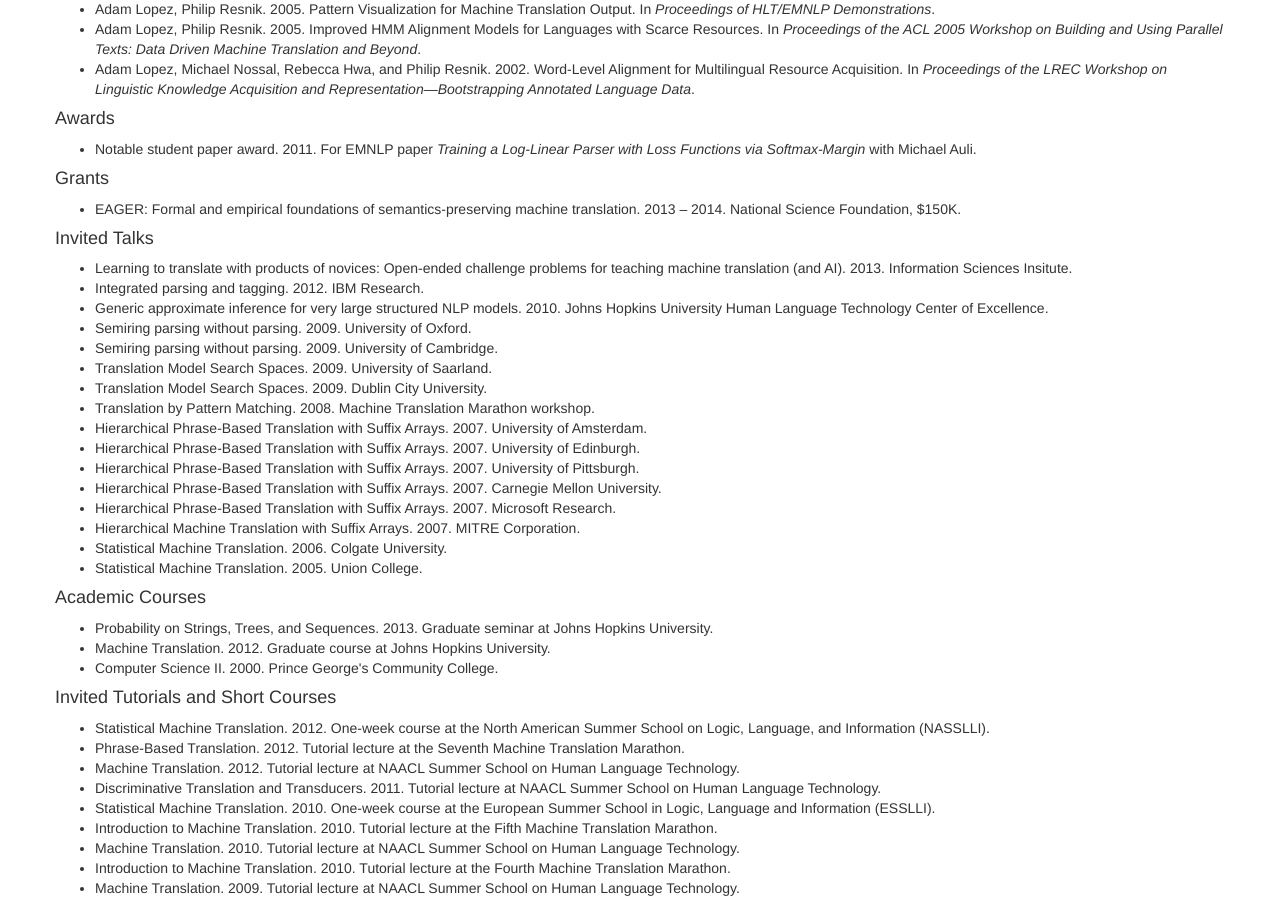
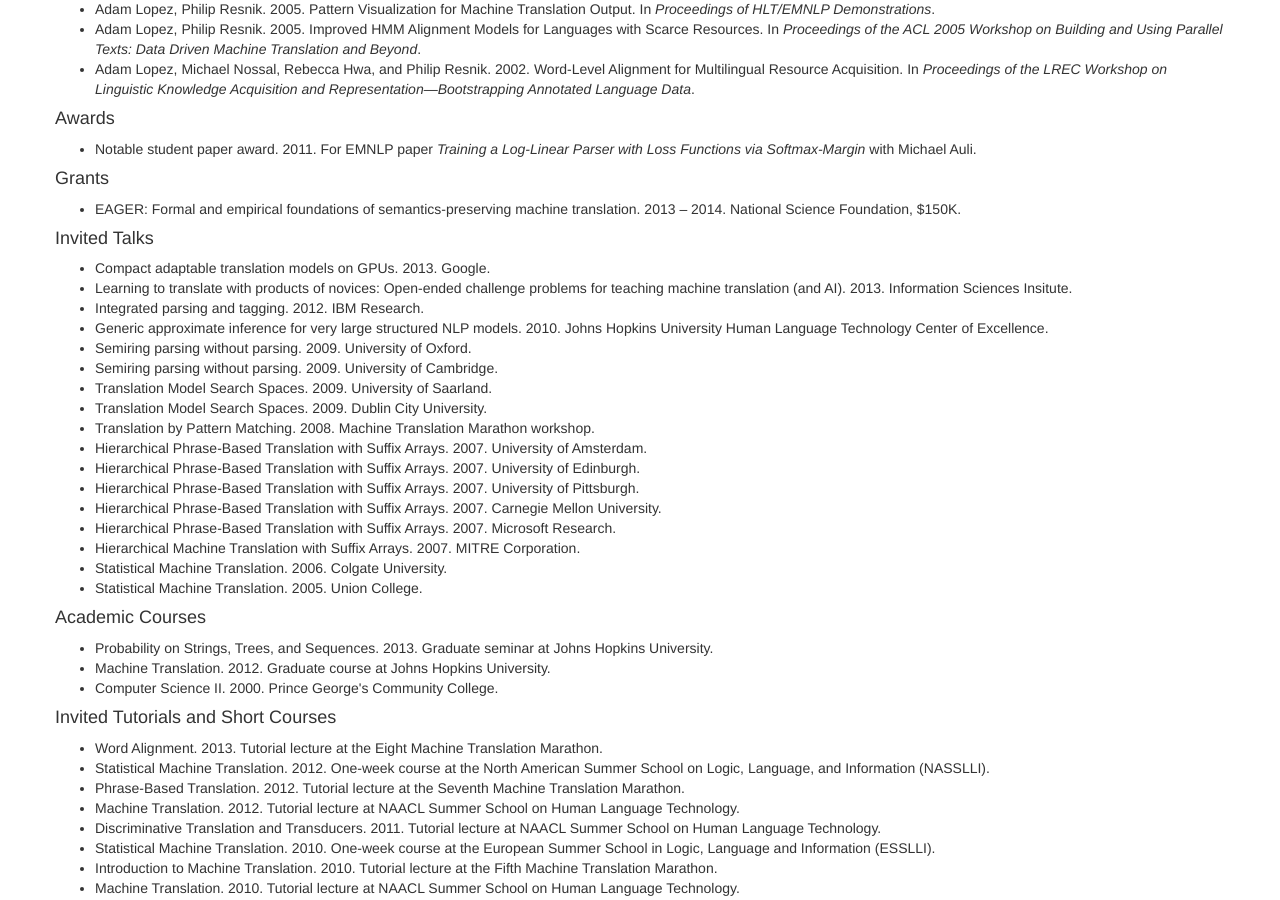
Before and after one commit to alopez/alopez.github.com, a Jekyll site: the page built from cv.html, in a window 1280 px wide and 900 px high, scrolled down 1073 px. Built offline with Jekyll 4.4.1, drawn with Linux system fonts in a browser that asks for light colours.

Commit message:
Add Google talk, MTM tutorial, and fix selected papers

```diff
--- a/_config.yml
+++ b/_config.yml
@@ -1,6 +1,11 @@
 exclude: ['README.md']
 timezone: US/Eastern
 talks:
+  -
+    title: Compact Adaptable Translation Models on GPUs
+    detail: Talk at Google, 2013.
+    url: "http://www.cs.jhu.edu/~alopez/talks/gpus-oct2013-google.pdf"
+    img: "google-talk.jpg"
   -
     title: Learning to Translate with Products of Novices
     detail: Talk at Information Science Institute, 2013.
@@ -25,7 +30,7 @@ talks:
 papers:
   - layout: paper
     paper-type: inproceedings
-    selected: n
+    selected: no
     year: 2013
     img: 20yearsofbitext
     title: Beyond Bitext&#58; Five Open Problems in Machine Translation
--- a/cv.html
+++ b/cv.html
@@ -54,6 +54,10 @@ after-pubs:
   -
     heading: Invited Talks
     items:
+      -
+        title: Compact adaptable translation models on GPUs
+        year: 2013
+        detail: Google
       -
         title: Learning to translate with products of novices&#58; Open-ended challenge problems for teaching machine translation (and AI)
         year: 2013
@@ -136,6 +140,10 @@ after-pubs:
   -
     heading: Invited Tutorials and Short Courses
     items:
+      -
+        title: Word Alignment
+        year: 2013
+        detail: Tutorial lecture at the Eight Machine Translation Marathon
       -
         title: Statistical Machine Translation
         year: 2012
```
Also changed, not shown: img/talk/google-talk.jpg (added).
